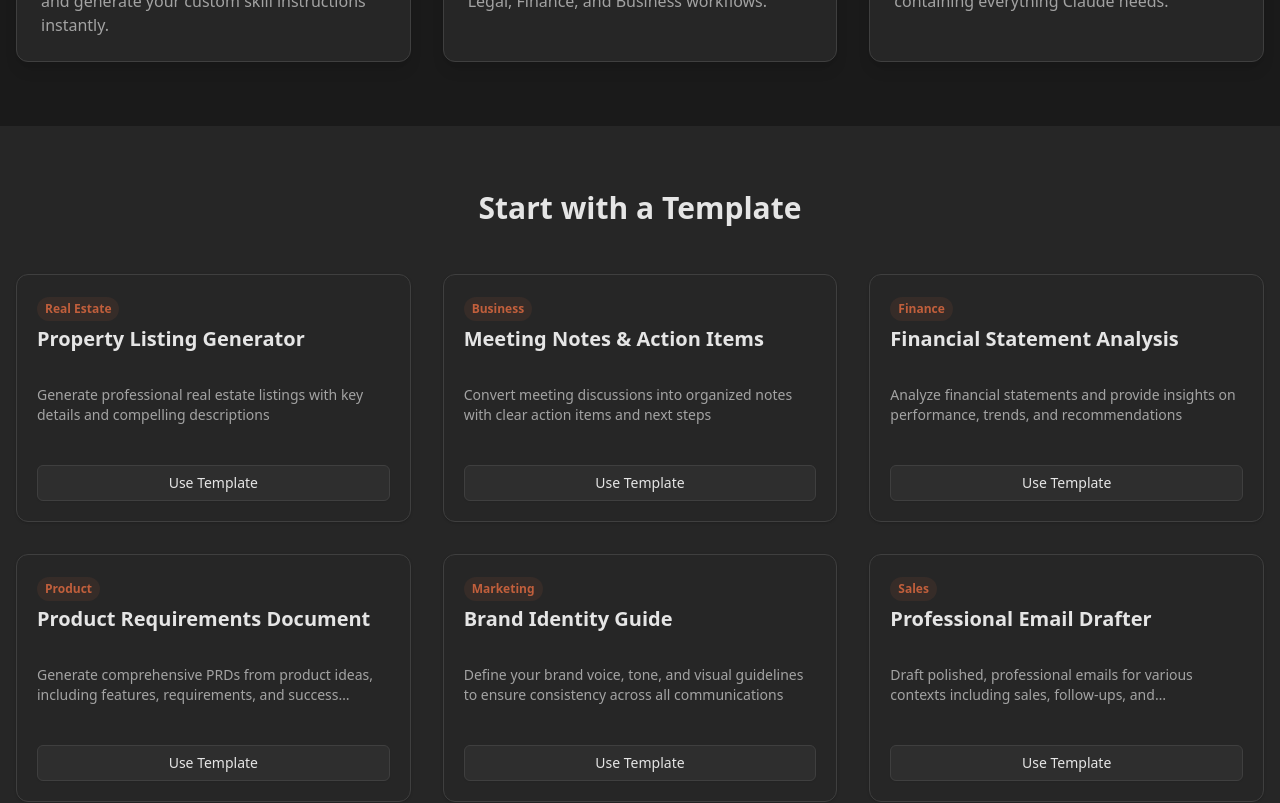
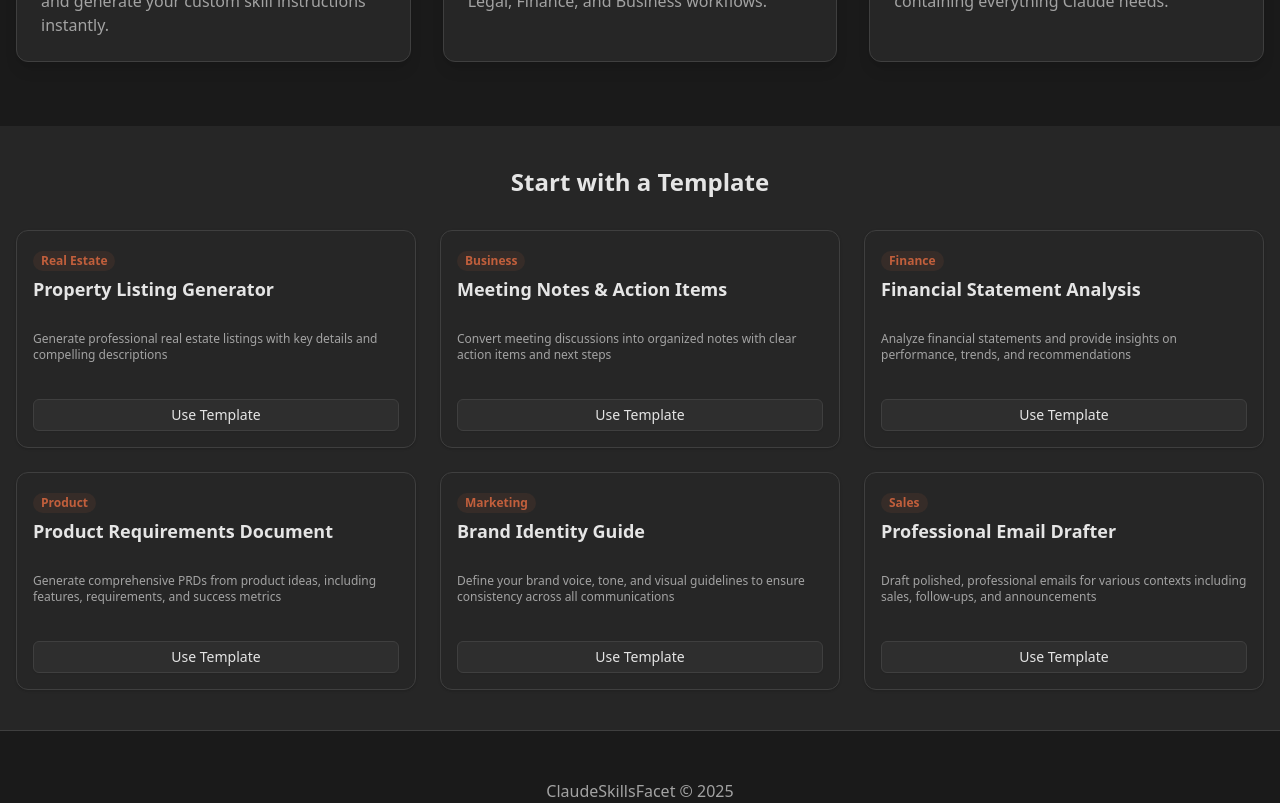
Before and after one commit to itsocialist/claude-skills-builder, a Next.js app: page / in a window 1280 px wide. Shown: the part 560-1363 px from the top of the page. Built offline with nearby package versions, Linux system fonts and the light colour scheme.

Commit message:
Reduce template section height and type sizes on landing

```diff
--- a/src/app/page.tsx
+++ b/src/app/page.tsx
@@ -64,23 +64,23 @@ export default function HomePage() {
       </section>
 
       {/* Templates Showcase */}
-      <section className="py-16 bg-card">
+      <section className="py-10 bg-card">
         <div className="container mx-auto px-4">
-          <h2 className="text-3xl font-bold text-center mb-12 text-foreground">
+          <h2 className="text-2xl font-bold text-center mb-8 text-foreground">
             Start with a Template
           </h2>
-          <div className="grid md:grid-cols-3 gap-8">
+          <div className="grid md:grid-cols-3 gap-6">
             {templates.map((template) => (
-              <Card key={template.id} className="p-5 hover:shadow-md transition-shadow border-border">
-                <div className="mb-2">
-                  <span className="inline-block px-2 py-1 text-xs font-semibold text-primary bg-primary/10 rounded-full mb-1">
+              <Card key={template.id} className="p-4 hover:shadow-md transition-shadow border-border">
+                <div className="mb-1">
+                  <span className="inline-block px-2 py-0.5 text-xs font-semibold text-primary bg-primary/10 rounded-full mb-1">
                     {template.category}
                   </span>
-                  <h3 className="text-xl font-bold text-foreground">{template.name}</h3>
+                  <h3 className="text-lg font-bold text-foreground">{template.name}</h3>
                 </div>
-                <p className="text-sm text-muted-foreground mb-4 line-clamp-2">{template.description}</p>
+                <p className="text-xs text-muted-foreground mb-3 line-clamp-2">{template.description}</p>
                 <Link href={`/templates/${template.id}`}>
-                  <Button variant="outline" className="w-full">
+                  <Button variant="outline" size="sm" className="w-full">
                     Use Template
                   </Button>
                 </Link>
```
